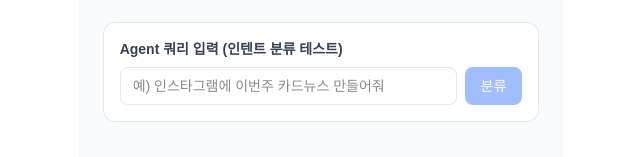
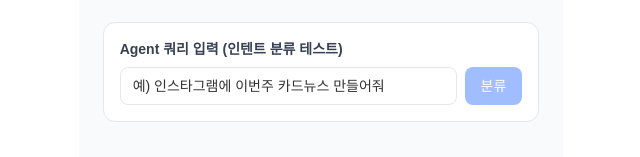
Before and after one commit to anxi0/mirra_founding_product_engineer_assignment, a Next.js app in the folder poc/: page / in a window 1280 px wide. Shown: the part 144-301 px from the top of the page, without its empty margins (319-959 px from the left). Built offline with nearby package versions, Linux system fonts and the light colour scheme.

Commit message:
style: set input placeholder color to #333

```diff
--- a/poc/src/app/page.tsx
+++ b/poc/src/app/page.tsx
@@ -153,7 +153,7 @@ export default function Dashboard() {
         <div className="text-sm font-semibold text-gray-700 mb-2">Agent 쿼리 입력 (인텐트 분류 테스트)</div>
         <div className="flex gap-2">
           <input
-            className="flex-1 border border-gray-200 rounded-lg px-3 py-2 text-sm outline-none focus:ring-2 focus:ring-blue-500"
+            className="flex-1 border border-gray-200 rounded-lg px-3 py-2 text-sm outline-none focus:ring-2 focus:ring-blue-500 placeholder-[#333]"
             placeholder="예) 인스타그램에 이번주 카드뉴스 만들어줘"
             value={queryInput}
             onChange={e => setQueryInput(e.target.value)}
```
